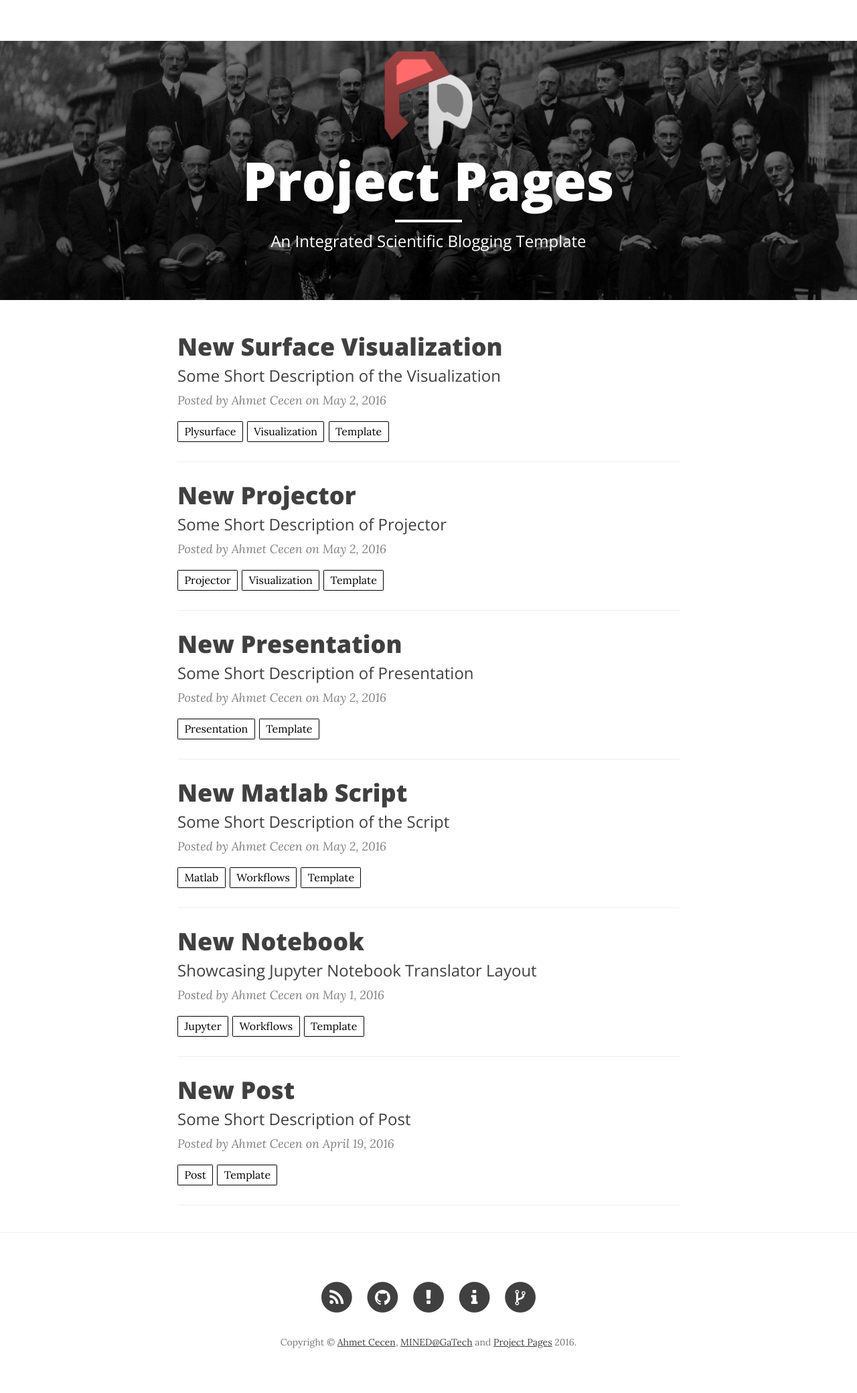
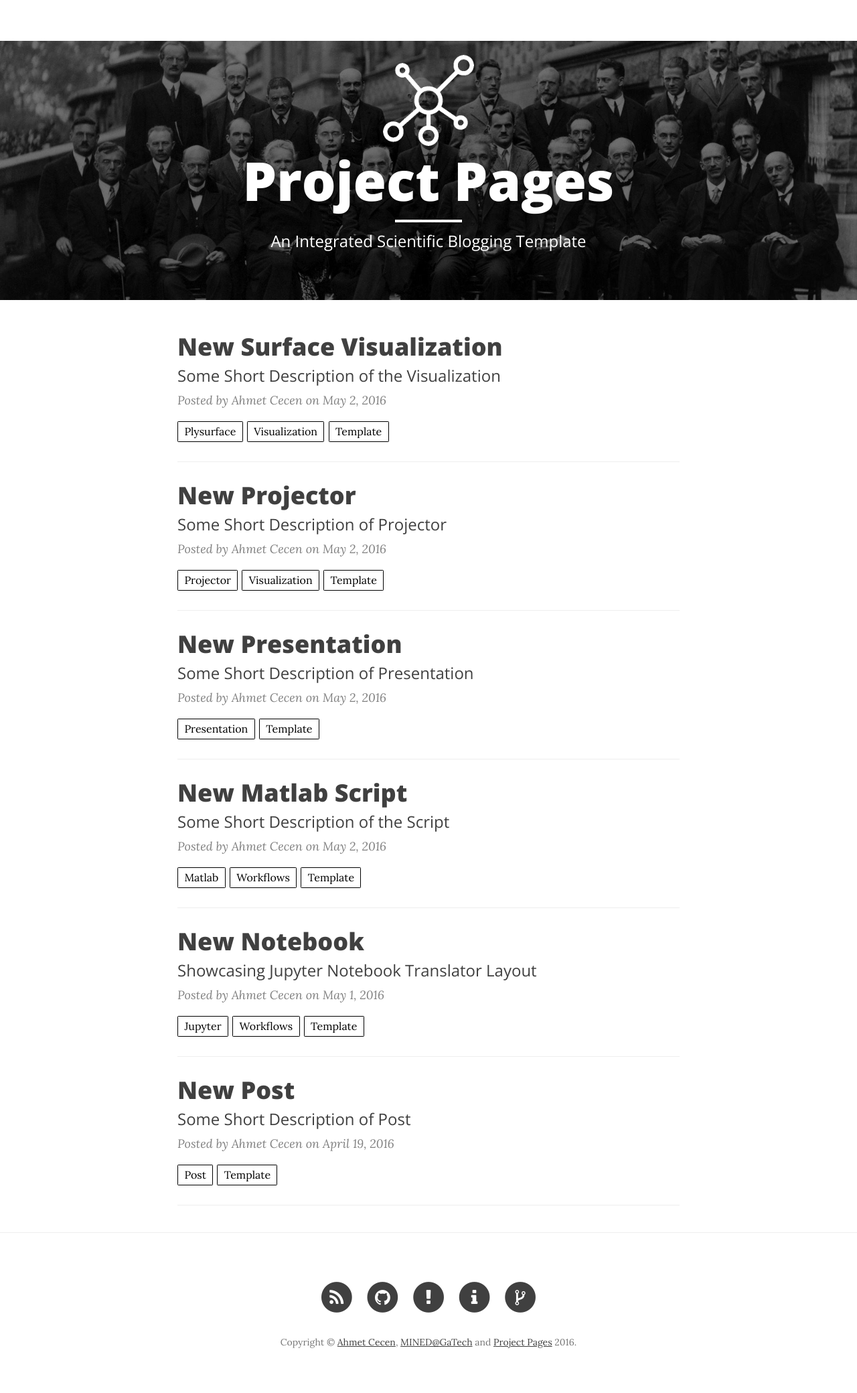
Before and after one commit to dimensive-project/dimensive-project.github.io, a Jekyll site: the page built from index.html, in a window 1280 px wide. Shown: the whole page at 67% size. Built offline with Jekyll 4.4.1, drawn with Linux system fonts in a browser that asks for light colours; nearby versions of some CDN libraries; the list of posts is cut into pages by our own code.

Commit message:
Update _config.yml

```diff
--- a/_config.yml
+++ b/_config.yml
@@ -10,7 +10,7 @@
 baseurl: "/"
 header-img: img/home-bg.jpg
 headercolor: "#FFFFFF"
-logo: /img/logos/Project-Pages-New-Logo-Inverted.png
+logo: /img/logos/network-logo.png
 
 # Tertiary Parameters
 github_username:  projectpages
```
